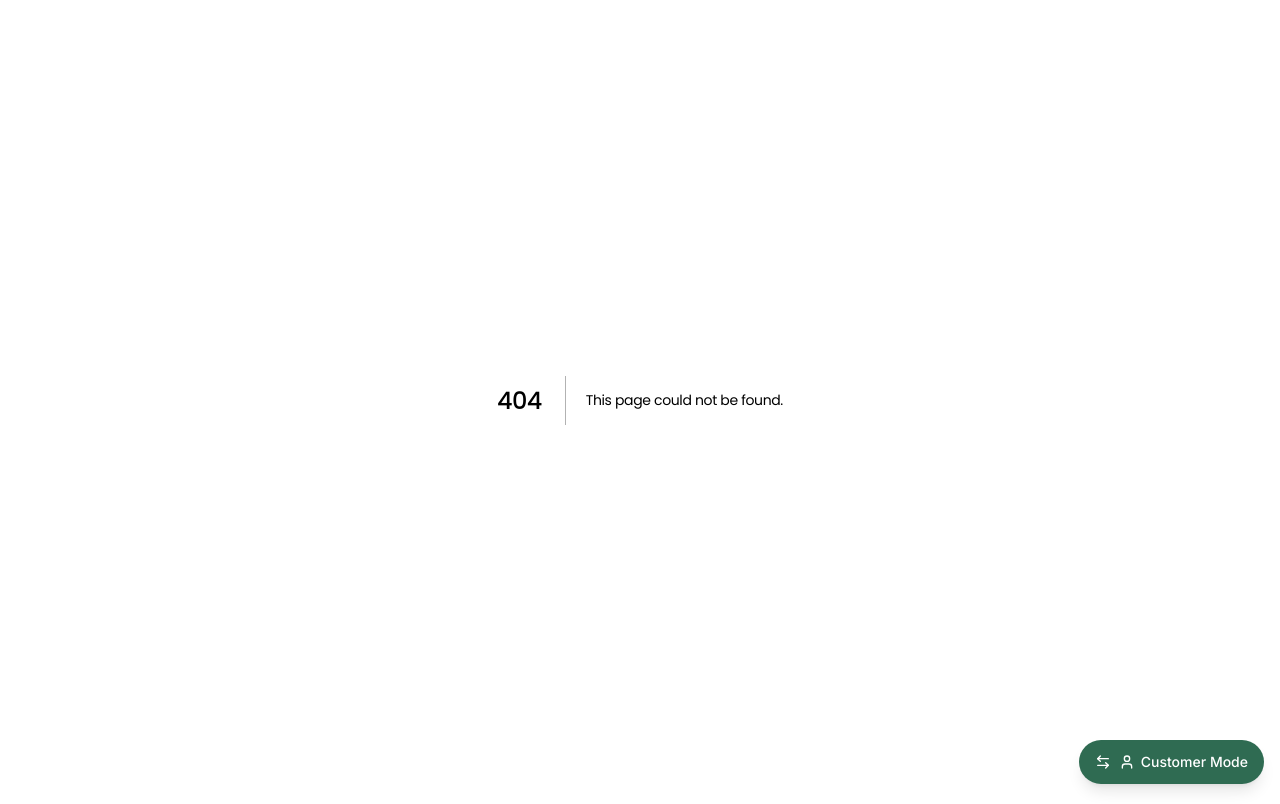
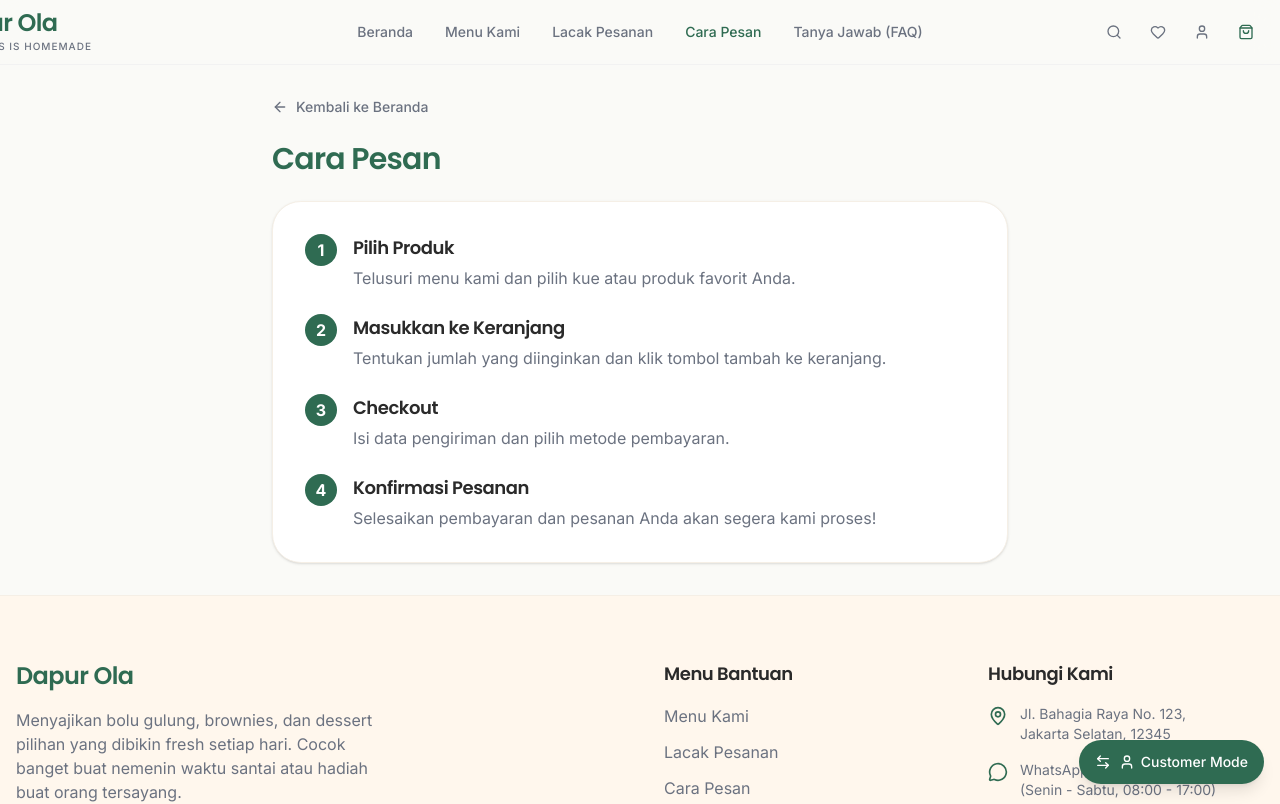
Before and after one commit to bimakrishnaproject/dapurola, a Next.js app: page /cara-pesan in a window 1280 px wide. Before the commit this address had no page. Shown: the top 804 px of the page. Built offline with nearby package versions, Linux system fonts and the light colour scheme.

Commit message:
Add Cara Pesan and FAQ pages

```diff
--- /dev/null
+++ b/src/app/(customer)/cara-pesan/page.tsx
@@ -0,0 +1,48 @@
+import { ArrowLeft } from "lucide-react";
+import Link from "next/link";
+
+export default function CaraPesanPage() {
+  return (
+    <main className="container mx-auto px-4 py-8 max-w-3xl min-h-[60vh]">
+      <Link href="/" className="inline-flex items-center text-sm font-medium text-muted-foreground hover:text-brand-primary mb-6">
+        <ArrowLeft className="w-4 h-4 mr-2" /> Kembali ke Beranda
+      </Link>
+
+      <h1 className="text-3xl font-heading font-semibold text-brand-primary mb-6">Cara Pesan</h1>
+
+      <div className="space-y-6 text-foreground bg-white p-8 rounded-2xl border border-brand-beige shadow-sm">
+        <div className="flex gap-4">
+          <div className="w-8 h-8 rounded-full bg-brand-primary text-white flex items-center justify-center font-bold shrink-0">1</div>
+          <div>
+            <h3 className="font-semibold text-lg mb-1">Pilih Produk</h3>
+            <p className="text-muted-foreground">Telusuri menu kami dan pilih kue atau produk favorit Anda.</p>
+          </div>
+        </div>
+
+        <div className="flex gap-4">
+          <div className="w-8 h-8 rounded-full bg-brand-primary text-white flex items-center justify-center font-bold shrink-0">2</div>
+          <div>
+            <h3 className="font-semibold text-lg mb-1">Masukkan ke Keranjang</h3>
+            <p className="text-muted-foreground">Tentukan jumlah yang diinginkan dan klik tombol tambah ke keranjang.</p>
+          </div>
+        </div>
+
+        <div className="flex gap-4">
+          <div className="w-8 h-8 rounded-full bg-brand-primary text-white flex items-center justify-center font-bold shrink-0">3</div>
+          <div>
+            <h3 className="font-semibold text-lg mb-1">Checkout</h3>
+            <p className="text-muted-foreground">Isi data pengiriman dan pilih metode pembayaran.</p>
+          </div>
+        </div>
+
+        <div className="flex gap-4">
+          <div className="w-8 h-8 rounded-full bg-brand-primary text-white flex items-center justify-center font-bold shrink-0">4</div>
+          <div>
+            <h3 className="font-semibold text-lg mb-1">Konfirmasi Pesanan</h3>
+            <p className="text-muted-foreground">Selesaikan pembayaran dan pesanan Anda akan segera kami proses!</p>
+          </div>
+        </div>
+      </div>
+    </main>
+  );
+}
--- /dev/null
+++ b/src/app/(customer)/faq/page.tsx
@@ -0,0 +1,48 @@
+import { ArrowLeft } from "lucide-react";
+import Link from "next/link";
+import { Accordion, AccordionContent, AccordionItem, AccordionTrigger } from "@/components/ui/accordion";
+
+export default function FAQPage() {
+  return (
+    <main className="container mx-auto px-4 py-8 max-w-3xl min-h-[60vh]">
+      <Link href="/" className="inline-flex items-center text-sm font-medium text-muted-foreground hover:text-brand-primary mb-6">
+        <ArrowLeft className="w-4 h-4 mr-2" /> Kembali ke Beranda
+      </Link>
+
+      <h1 className="text-3xl font-heading font-semibold text-brand-primary mb-2">Tanya Jawab (FAQ)</h1>
+      <p className="text-muted-foreground mb-8">Pertanyaan yang sering ditanyakan seputar layanan Dapur Ola.</p>
+
+      <div className="bg-white p-6 rounded-2xl border border-brand-beige shadow-sm">
+        <Accordion type="single" collapsible className="w-full">
+          <AccordionItem value="item-1">
+            <AccordionTrigger className="text-left font-semibold text-brand-primary">Berapa lama proses pembuatan kue?</AccordionTrigger>
+            <AccordionContent className="text-muted-foreground">
+              Untuk kue tart dan pesanan khusus (custom), kami membutuhkan waktu minimal 2-3 hari. Sedangkan untuk produk pastry harian (seperti bomboloni), bisa dikirim di hari yang sama jika stok tersedia.
+            </AccordionContent>
+          </AccordionItem>
+
+          <AccordionItem value="item-2">
+            <AccordionTrigger className="text-left font-semibold text-brand-primary">Apakah bisa request desain kue sendiri?</AccordionTrigger>
+            <AccordionContent className="text-muted-foreground">
+              Tentu bisa! Anda dapat menghubungi admin kami melalui WhatsApp setelah melakukan pemesanan untuk mendiskusikan desain, warna, dan tulisan yang diinginkan.
+            </AccordionContent>
+          </AccordionItem>
+
+          <AccordionItem value="item-3">
+            <AccordionTrigger className="text-left font-semibold text-brand-primary">Metode pengiriman apa saja yang tersedia?</AccordionTrigger>
+            <AccordionContent className="text-muted-foreground">
+              Saat ini kami menyediakan opsi pengiriman menggunakan kurir internal kami untuk menjaga kualitas kue, atau Anda bisa memilih opsi Ambil Sendiri (Pickup) di toko kami.
+            </AccordionContent>
+          </AccordionItem>
+
+          <AccordionItem value="item-4">
+            <AccordionTrigger className="text-left font-semibold text-brand-primary">Bagaimana cara membatalkan pesanan?</AccordionTrigger>
+            <AccordionContent className="text-muted-foreground">
+              Pembatalan pesanan dapat dilakukan maksimal H-2 sebelum tanggal pengiriman. Silakan hubungi admin kami secepatnya untuk proses pembatalan.
+            </AccordionContent>
+          </AccordionItem>
+        </Accordion>
+      </div>
+    </main>
+  );
+}
--- a/src/components/layout/CustomerFooter.tsx
+++ b/src/components/layout/CustomerFooter.tsx
@@ -27,8 +27,8 @@ export default function CustomerFooter() {
             <ul className="space-y-3">
               <li><Link href="/products" className="text-muted-foreground hover:text-brand-primary transition-colors">Menu Kami</Link></li>
               <li><Link href="/orders" className="text-muted-foreground hover:text-brand-primary transition-colors">Lacak Pesanan</Link></li>
-              <li><Link href="#" className="text-muted-foreground hover:text-brand-primary transition-colors">Cara Pesan</Link></li>
-              <li><Link href="#" className="text-muted-foreground hover:text-brand-primary transition-colors">Tanya Jawab (FAQ)</Link></li>
+              <li><Link href="/cara-pesan" className="text-muted-foreground hover:text-brand-primary transition-colors">Cara Pesan</Link></li>
+              <li><Link href="/faq" className="text-muted-foreground hover:text-brand-primary transition-colors">FAQ</Link></li>
             </ul>
           </div>
 
@@ -38,14 +38,14 @@ export default function CustomerFooter() {
               <li className="flex items-start gap-3">
                 <MapPin className="w-5 h-5 text-brand-primary shrink-0 mt-0.5" />
                 <span className="text-muted-foreground text-sm">
-                  Jl. Bahagia Raya No. 123,<br/>
+                  Jl. Bahagia Raya No. 123,<br />
                   Jakarta Selatan, 12345
                 </span>
               </li>
               <li className="flex items-start gap-3">
                 <MessageCircle className="w-5 h-5 text-brand-primary shrink-0 mt-0.5" />
                 <span className="text-muted-foreground text-sm">
-                  WhatsApp: 0812-3456-7890<br/>
+                  WhatsApp: 0812-3456-7890<br />
                   (Senin - Sabtu, 08:00 - 17:00)
                 </span>
               </li>
@@ -55,7 +55,7 @@ export default function CustomerFooter() {
 
         <div className="pt-8 border-t border-brand-beige text-center">
           <p className="text-sm text-muted-foreground">
-            &copy; {new Date().getFullYear()} Dapur Ola. Dibuat dengan penuh cinta 🥰.
+            &copy; {new Date().getFullYear()} Dapur Ola. HAPPINESS IS HOMEMADE.
           </p>
         </div>
       </div>
--- a/src/components/layout/CustomerHeader.tsx
+++ b/src/components/layout/CustomerHeader.tsx
@@ -13,6 +13,8 @@ const NAV_LINKS = [
   { href: "/", label: "Beranda" },
   { href: "/products", label: "Menu Kami" },
   { href: "/orders", label: "Lacak Pesanan" },
+  { href: "/cara-pesan", label: "Cara Pesan" },
+  { href: "/faq", label: "Tanya Jawab (FAQ)" },
 ];
 
 export default function CustomerHeader() {
```
